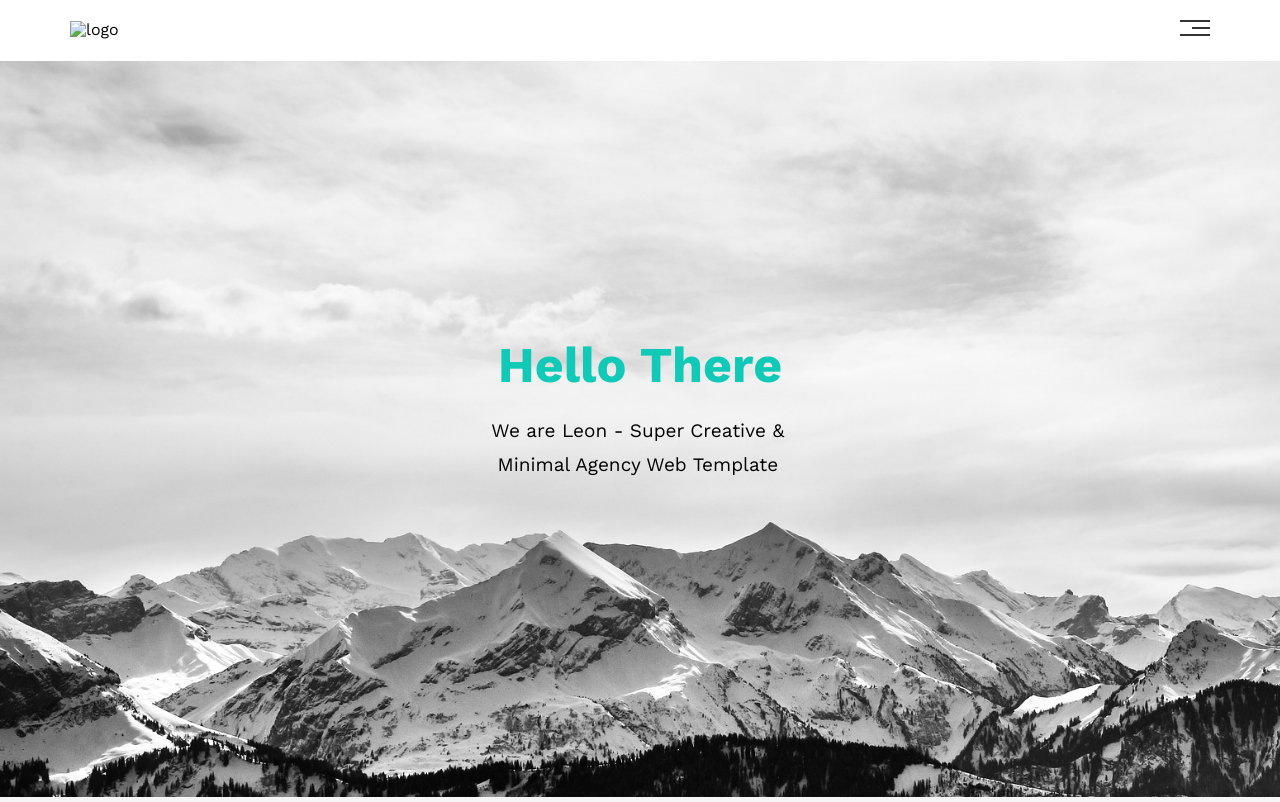
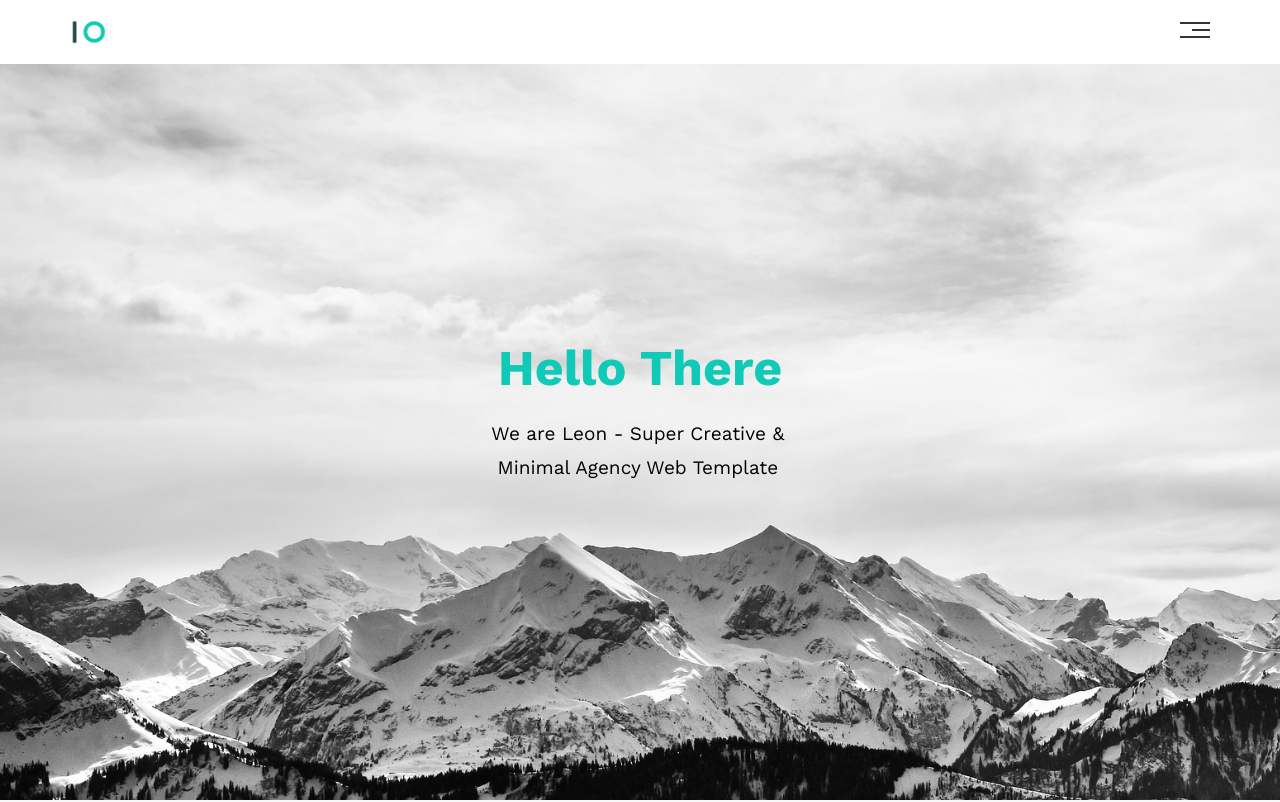
Before and after one commit to MohamedFahmy1/HTML-CSS-Template-One, a plain HTML site: page index.html in a window 1280 px wide. Shown: the top 802 px of the page. Drawn offline with nearby package versions, Linux system fonts and the light colour scheme; the site is published under a folder, as on GitHub Pages, so addresses that start at the root find nothing.

Commit message:
Update index.html

```diff
--- a/index.html
+++ b/index.html
@@ -23,7 +23,7 @@
     <!-- Start Header  -->
     <div class="header">
       <div class="container">
-        <img src="/images/logo.png" alt="logo" class="logo" />
+        <img src="images/logo.png" alt="logo" class="logo" />
         <div class="links">
           <span class="icon">
             <span></span>
```
